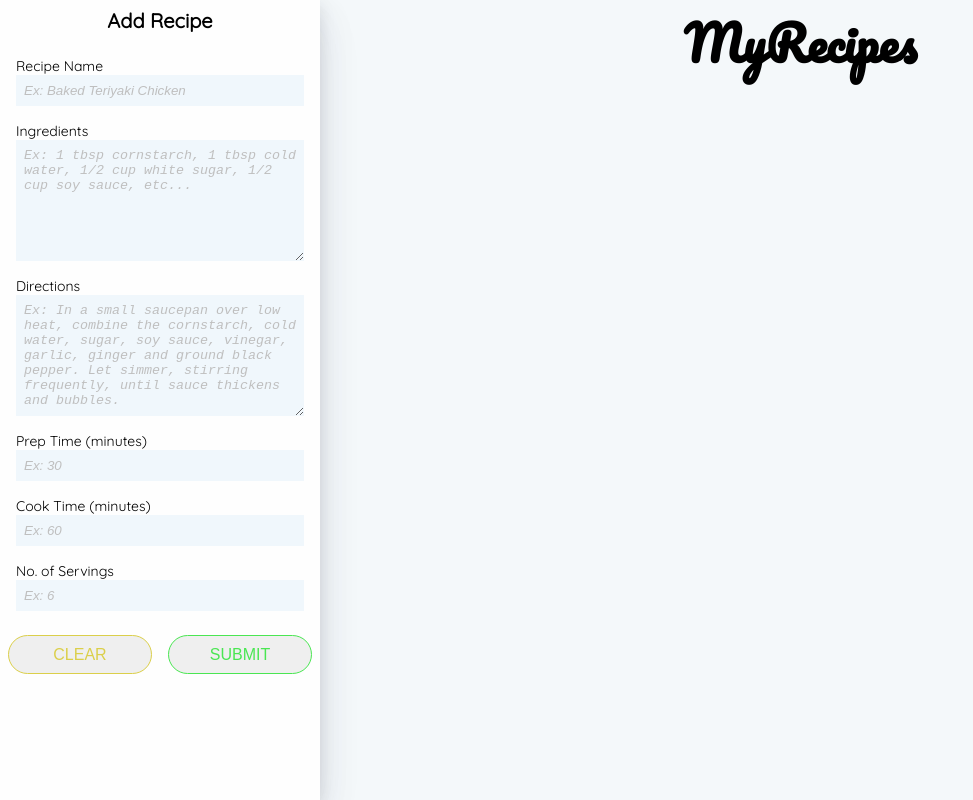
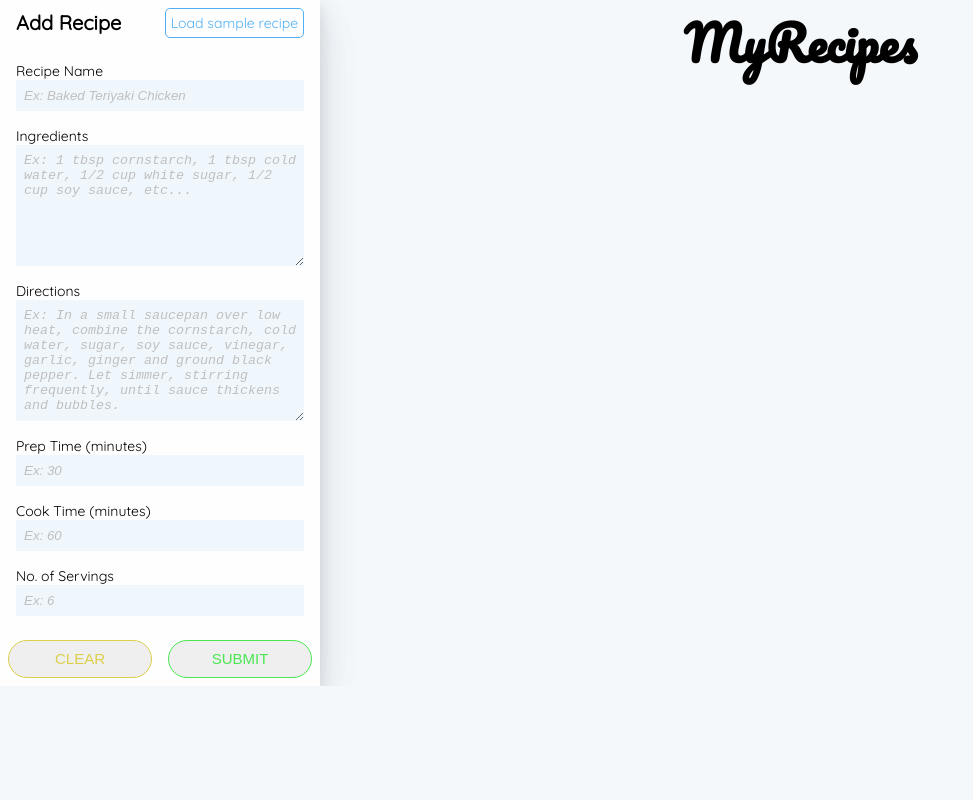
Before and after one commit to calebjwl/my-recipes, a website: page public/index.html in a window 1280 px wide. Shown: the whole page, without its empty margins (0-973 px from the left). Drawn offline with nearby package versions, Linux system fonts and the light colour scheme; files that its build step writes are made by us from their sources; files whose address does not match are found by name.

Commit message:
Add 'add sample recipe' button

```diff
--- a/app/styles/app.scss
+++ b/app/styles/app.scss
@@ -1,4 +1,4 @@
-$c-sidebar: #51b0f4;
+$c-blue: #51b0f4;
 $c-sidebar-head: #f0f7fc;
 $c-grid: #f4f8fa;
 $c-submit: #4ae652;
@@ -10,6 +10,7 @@ $c-white: #fefefe;
 $c-grey: #bfbfbf;
 
 $m-gutter: 1rem;
+$t-transition: 0.3s;
 
 @import 'reset';
 @import 'box-sizing';
--- a/app/styles/sidebar.scss
+++ b/app/styles/sidebar.scss
@@ -1,10 +1,8 @@
 .sidebar {
   display: flex;
   flex-direction: column;
-  align-items: center;
   box-shadow: 0 20px 50px rgba(50,50,93,.05), 0 15px 35px rgba(50,50,93,.1), 0 5px 15px rgba(0,0,0,.1);
   background: $c-white;
-  min-height: 100vh;
   min-width: 20rem;
   font-size: 14px;
 }
@@ -14,7 +12,10 @@
 }
 
 .sidebar__heading {
-  padding: 0.5rem;
+  display: flex;
+  align-items: center;
+  justify-content: space-between;
+  padding: 0.5rem 1rem;
 
   &-title {
     font-size: 20px;
@@ -45,33 +46,47 @@
   &:hover {
     background: $c-submit;
     color: $c-white;
-    transition: 0.5s;
+    transition: $t-transition;
   }
 }
 
 .warning {
-  text-align: center;
   border: 1px solid $c-warning;
   color: $c-warning;
 
   &:hover {
     background: $c-warning;
     color: $c-white;
-    transition: 0.5s;
+    transition: $t-transition;
   }
 }
 
 .button {
+  text-align: center;
   text-transform: uppercase;
   width: 50%;
   margin: .5rem;
   padding: 0.6rem;
   border-radius: 50px;
-  font-size: 16px;
+  font-size: 15px;
   cursor: pointer;
 
   &-bar {
     display: flex;
     width: 100%;
   }
+
+  &-sample {
+    border: 1px solid $c-blue;
+    border-radius: 5px;
+    padding: 0.3rem;
+    color: $c-blue;
+    cursor: pointer;
+
+    &:hover {
+      background: $c-blue;
+      color: $c-white;
+      transition: $t-transition;
+    }
+  }
 }
--- a/app/view/recipe-form.js
+++ b/app/view/recipe-form.js
@@ -9,11 +9,9 @@ export default class RecipeFormView {
 
   mounted() {
     this.el.addEventListener('submit', (ev) => {
+      ev.preventDefault();
       const isValidated = validateForm();
       if(isValidated) {
-        ev.preventDefault();
-
-
         const data = {
           name: this.el.querySelector('.recipe-card__name').value,
           ingredients: this.el.querySelector('.recipe-card__ingredients').value,
--- a/public/index.html
+++ b/public/index.html
@@ -11,6 +11,7 @@
     <form class="sidebar" name="newRecipeForm">
       <div class="sidebar__heading">
         <h1 class="sidebar__heading-title">Add Recipe</h1>
+        <div class="button-sample">Load sample recipe</div>
       </div>
       <div class="form">
         <div class="control">
```
